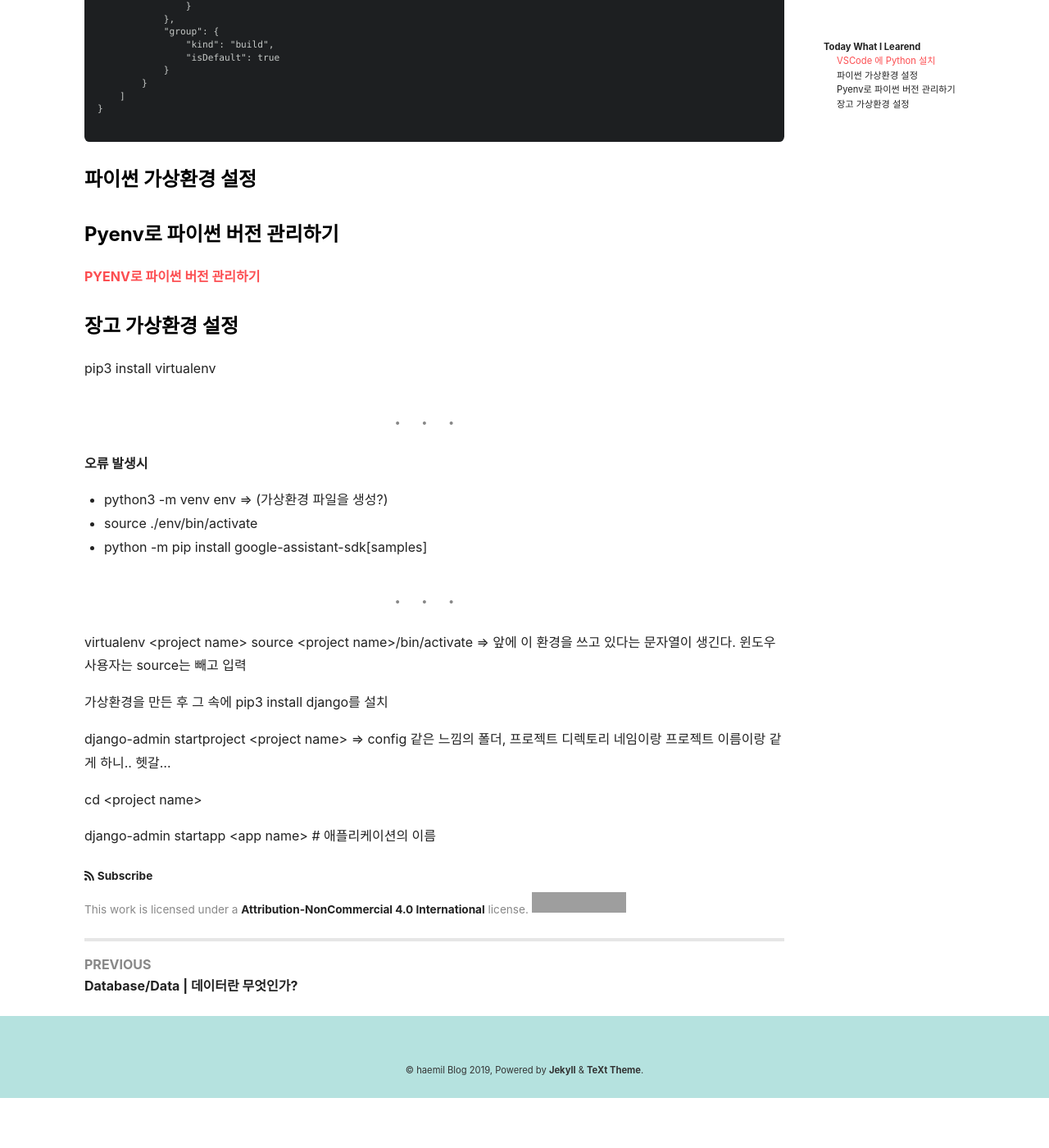
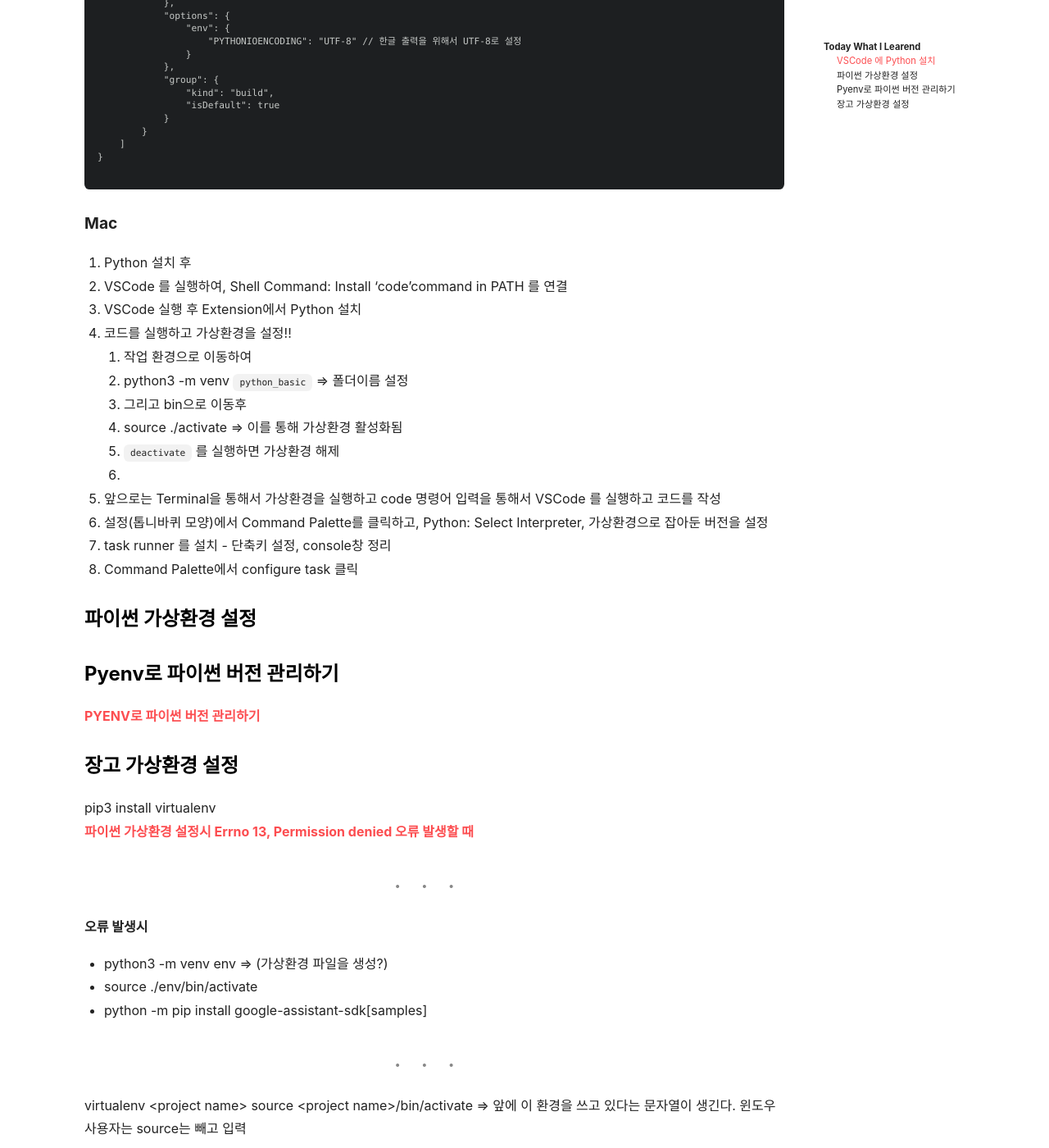
Before and after one commit to mchaemil/mchaemil.github.io, a Jekyll site: the page built from _posts/2019-12-17-python-env.md, in a window 1280 px wide and 1400 px high, scrolled down 1506 px. Shown: the whole window at 82% size. Built offline with Jekyll 4.4.1, drawn with Linux system fonts in a browser that asks for light colours; nearby versions of some CDN libraries; comment, search, counter and statistics services are not loaded; before the commit the page ends 2845 px from its top, so only the background shows below that; grey boxes are pictures that could not be loaded.

Commit message:
update post

````diff
--- a/_posts/2019-12-17-python-env.md
+++ b/_posts/2019-12-17-python-env.md
@@ -75,6 +75,27 @@ tags: Python
 
 ```
 
+#### Mac
+
+1. Python 설치 후
+1. VSCode 를 실행하여, Shell Command: Install 'code'command in PATH 를 연결
+1. VSCode 실행 후 Extension에서 Python 설치
+4. 코드를 실행하고 가상환경을 설정!!
+	1. 작업 환경으로 이동하여
+	1. python3 -m venv `python_basic` => 폴더이름 설정
+	1. 그리고 bin으로 이동후
+	1. source ./activate => 이를 통해 가상환경 활성화됨
+	1. `deactivate` 를 실행하면 가상환경 해제
+	1.
+1. 앞으로는 Terminal을 통해서 가상환경을 실행하고 code 명령어 입력을 통해서 VSCode 를 실행하고 코드를 작성
+4. 설정(톱니바퀴 모양)에서 Command Palette를 클릭하고, Python: Select Interpreter, 가상환경으로 잡아둔 버전을 설정
+1. task runner 를 설치 - 단축키 설정, console창 정리
+1.  Command Palette에서 configure task 클릭
+
+
+
+
+
 ### 파이썬 가상환경 설정
 
 
@@ -90,6 +111,8 @@ tags: Python
 
 ### 장고 가상환경 설정
 pip3 install virtualenv
+[파이썬 가상환경 설정시 Errno 13, Permission denied 오류 발생할 때](https://github.com/googlesamples/assistant-sdk-python/issues/236)
+
 
 ---
 **오류 발생시**
````
Also changed, not shown: other parts of _posts/2019-12-17-python-env.md (+1 -1 lines).
